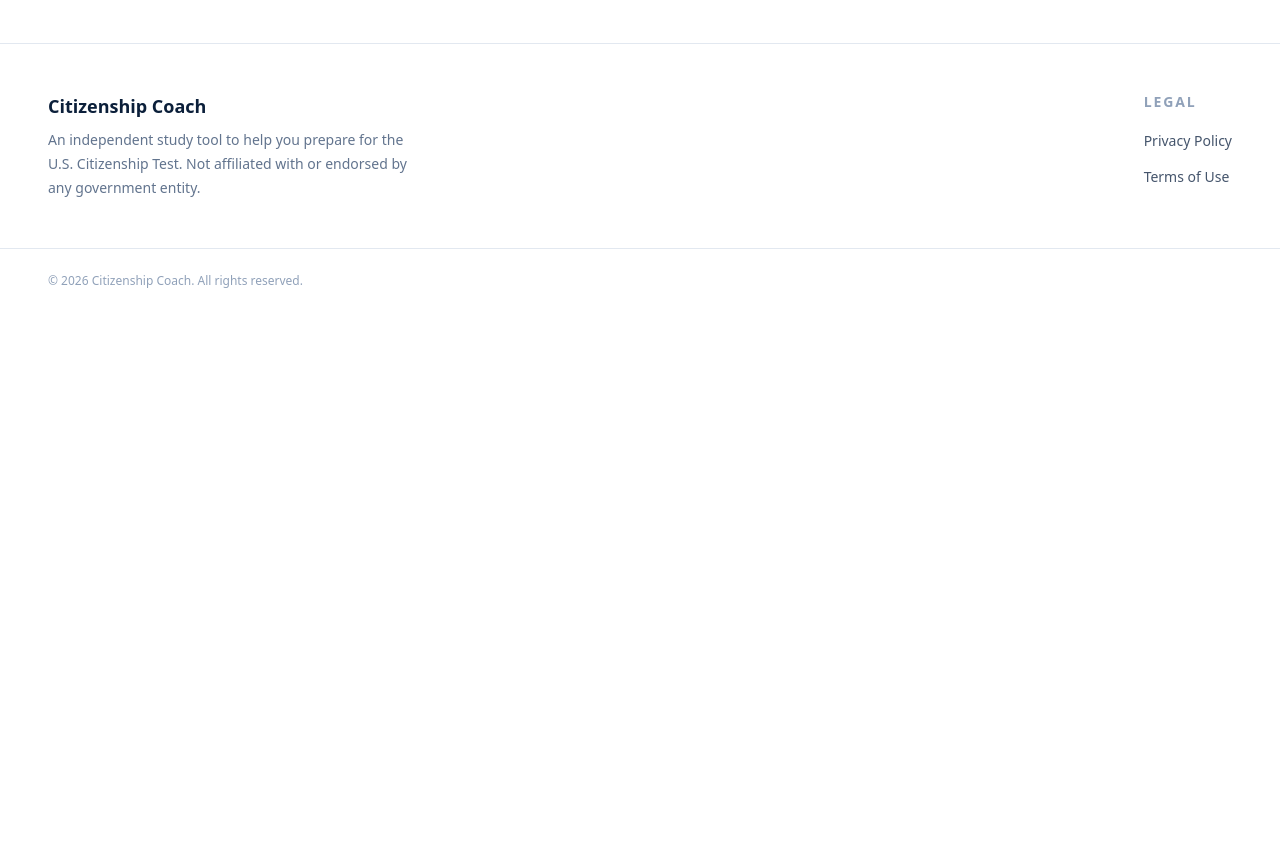
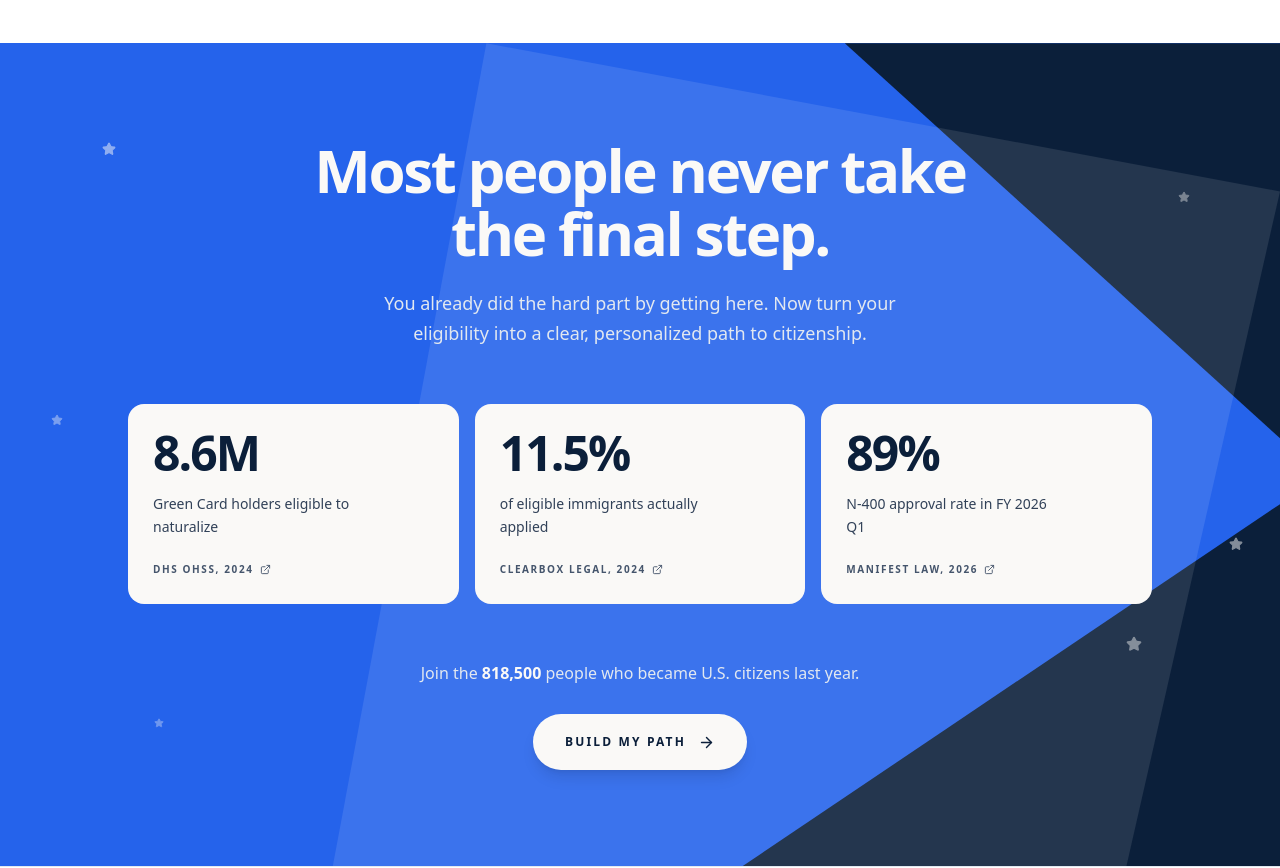
Before and after one commit to aleezazahra/ust, a Next.js app in the folder client/: page / in a window 1280 px wide. Shown: the part 1560-2428 px from the top of the page. Before the commit the page ends 1873 px from the top, so only its background shows below. Built offline with nearby package versions, Linux system fonts and the light colour scheme.

Commit message:
built the final cta component for landing page

```diff
--- a/client/app/components/landing/FinalCta.tsx
+++ b/client/app/components/landing/FinalCta.tsx
@@ -0,0 +1,150 @@
+
+'use client';
+
+import Link from 'next/link';
+import { ArrowRight, Star, ExternalLink } from 'lucide-react';
+
+
+const stats = [
+  {
+    value: '8.6M',
+    label: 'Green Card holders eligible to naturalize',
+    source: {
+      text: 'DHS OHSS, 2024',
+      href: 'https://ohss.dhs.gov/topics/immigration/lawful-permanent-residents/population-estimates/fy-25-lpr-pop-estimates',
+    },
+  },
+  {
+    value: '11.5%',
+    label: 'of eligible immigrants actually applied',
+    source: {
+      text: 'Clearbox Legal, 2024',
+      href: 'https://clearboxlegal.com/guides/infographics-us-citizenship',
+    },
+  },
+  {
+    value: '89%',
+    label: 'N-400 approval rate in FY 2026 Q1',
+    source: {
+      text: 'Manifest Law, 2026',
+      href: 'https://manifestlaw.com/blog/n400-approval-rate',
+    },
+  },
+];
+
+
+
+const stars = [
+  { top: '12%', left: '8%', size: 14, opacity: 0.5 },
+  { top: '18%', left: '92%', size: 12, opacity: 0.4 },
+  { top: '72%', left: '88%', size: 16, opacity: 0.45 },
+  { top: '82%', left: '12%', size: 10, opacity: 0.35 },
+  { top: '45%', left: '4%', size: 12, opacity: 0.4 },
+  { top: '60%', left: '96%', size: 14, opacity: 0.5 },
+];
+
+export default function FinalCta() {
+  return (
+    <section className="relative overflow-hidden bg-[var(--color-blue)]">
+
+      <div className="absolute inset-0 [clip-path:polygon(66%_0,100%_0,100%_48%)] bg-[var(--color-navy)]" />
+      <div className="absolute inset-0 [clip-path:polygon(100%_56%,100%_100%,58%_100%)] bg-[var(--color-navy)]" />
+      <div className="absolute inset-0 [clip-path:polygon(38%_0,100%_18%,88%_100%,26%_100%)] bg-[var(--color-warm-white)]/10" />
+
+
+      {stars.map((star, i) => (
+        <Star
+          key={i}
+          size={star.size}
+          fill="currentColor"
+          className="absolute text-[var(--color-warm-white)]"
+          style={{
+            top: star.top,
+            left: star.left,
+            opacity: star.opacity,
+          }}
+        />
+      ))}
+
+      <div className="relative z-10 mx-auto flex min-h-[calc(100vh-72px)] max-w-6xl flex-col items-center justify-center px-6 py-24 text-center sm:px-8 lg:px-12">
+
+
+        <div className="max-w-3xl">
+
+
+          <h2 className="text-4xl font-semibold leading-[1.05] tracking-[-0.04em] text-[var(--color-warm-white)] sm:text-5xl lg:text-6xl">
+            Most people never take
+            <span className="block">the final step.</span>
+          </h2>
+
+          <p className="mx-auto mt-6 max-w-xl text-base leading-relaxed text-slate-200 sm:text-lg">
+            You already did the hard part by getting here. Now turn your
+            eligibility into a clear, personalized path to citizenship.
+          </p>
+        </div>
+
+        <div className="mt-14 grid w-full max-w-5xl gap-4 sm:grid-cols-3">
+          {stats.map((stat, index) => (
+            <div
+              key={stat.value}
+              className="group relative overflow-hidden rounded-2xl border border-[var(--color-warm-white)]/60 bg-[var(--color-warm-white)] p-6 text-left 67"
+            >
+
+
+
+              <div className="flex items-start justify-between">
+                <span className="text-4xl font-semibold tracking-[-0.04em] text-[var(--color-navy)] sm:text-5xl">
+                  {stat.value}
+                </span>
+
+
+              </div>
+
+              <p className="mt-4 max-w-[220px] text-sm font-medium leading-relaxed text-slate-700">
+                {stat.label}
+              </p>
+
+              <a
+                href={stat.source.href}
+                target="_blank"
+                rel="noopener noreferrer"
+                className="mt-6 inline-flex items-center gap-1.5 text-[10px] font-semibold uppercase tracking-[0.16em] text-slate-600 transition-colors hover:text-[var(--color-navy)]"
+              >
+                {stat.source.text}
+                <ExternalLink size={11} />
+              </a>
+            </div>
+          ))}
+        </div>
+
+
+        <div className="mt-14 flex flex-col items-center">
+          <p className="max-w-xl text-sm leading-relaxed text-slate-200 sm:text-base">
+            Join the{' '}
+            <span className="font-semibold text-[var(--color-warm-white)]">
+              818,500
+            </span>{' '}
+            people who became U.S. citizens last year.
+          </p>
+
+          <Link
+            href="/onboarding"
+            className="group relative mt-7 inline-flex min-h-14 items-center gap-3 overflow-hidden rounded-full bg-[var(--color-warm-white)] px-8 py-4 text-xs font-semibold uppercase tracking-[0.18em] text-[var(--color-navy)] shadow-lg transition-all duration-300 hover:scale-[1.03]"
+          >
+            <span className="absolute inset-0 -translate-x-full bg-slate-200 transition-transform duration-300 group-hover:translate-x-0" />
+
+            <span className="relative z-10 flex items-center gap-3">
+              Build My Path
+              <ArrowRight
+                size={17}
+                className="transition-transform duration-200 group-hover:translate-x-1"
+              />
+            </span>
+          </Link>
+
+
+        </div>
+      </div>
+    </section>
+  );
+}
--- a/client/app/page.tsx
+++ b/client/app/page.tsx
@@ -2,6 +2,7 @@ import Features from '@/components/landing/Features';
 import Hero from "@/components/landing/Hero";
 import Footer from '@/components/landing/Footer';
 import Navbar from "@/components/landing/Navbar";
+import FinalCta from "@/components/landing/FinalCta"
 
 
 export default function HomePage(){
@@ -10,6 +11,7 @@ export default function HomePage(){
       <Navbar />
       <Hero />
       <Features />
+      <FinalCta />
       <Footer />
 
     </main>
```
